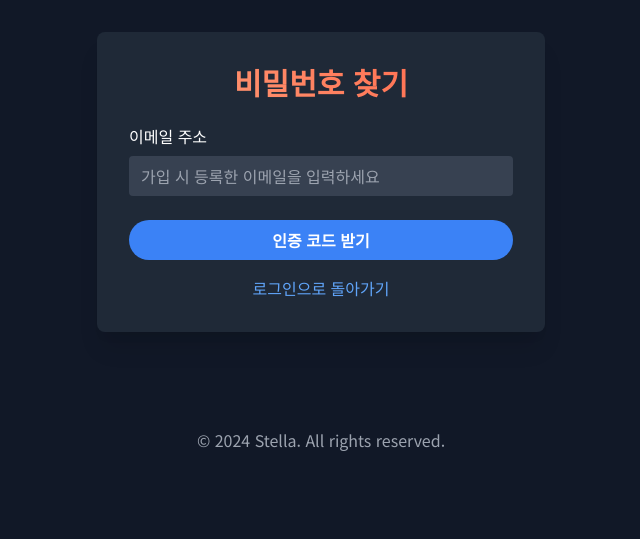
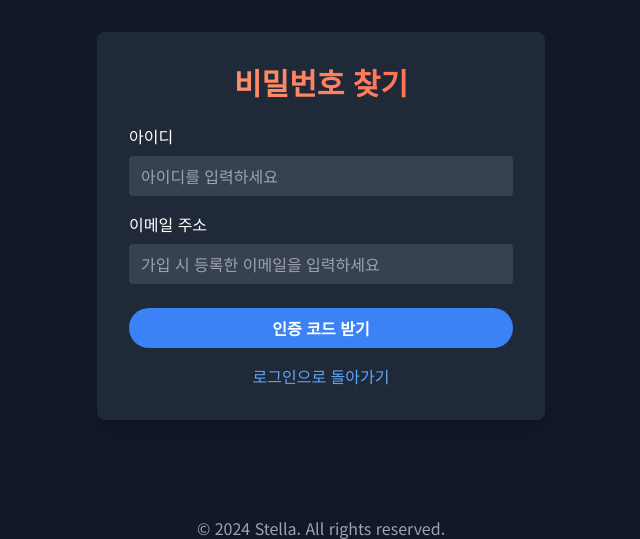
Before and after one commit to Yhoon0729/Stella, a Django app: page /users/findpassword/ in a window 1280 px wide. Shown: the part 64-603 px from the top of the page, without its empty margins (319-959 px from the left). Run offline with Django 5.2, Linux system fonts and the light colour scheme.

Commit message:
4번째 커밋
비밀번호 찾기 프로세스 정교한 작업 추가

```diff
--- a/templates/users/findpassword.html
+++ b/templates/users/findpassword.html
@@ -17,6 +17,12 @@
                 <h2 class="text-3xl font-bold mb-6 text-center gradient-text">비밀번호 찾기</h2>
                 <form method="post" action="{% url 'findpassword' %}">
                     {% csrf_token %}
+                    <div class="mb-4">
+                        <label for="user_id" class="block mb-2">아이디</label>
+                        <input type="text" id="user_id" name="user_id" required
+                               class="w-full px-3 py-2 bg-gray-700 rounded focus:outline-none focus:ring-2 focus:ring-blue-500"
+                               placeholder="아이디를 입력하세요">
+                    </div>
                     <div class="mb-4">
                         <label for="user_email" class="block mb-2">이메일 주소</label>
                         <input type="email" id="user_email" name="user_email" required
--- a/users/views.py
+++ b/users/views.py
@@ -193,12 +193,18 @@ def findpassword(request):
 
     if request.method != 'POST':
         return render(request, "users/findpassword.html")
-    else :
+    else:
+        user_id = request.POST.get('user_id')
         user_email = request.POST.get('user_email')
+
+        if not user_id or not user_email:
+            context = {"msg": "아이디와 이메일을 모두 입력해주세요.", "url": "/users/findpassword"}
+            return render(request, 'alert.html', context)
+
         try:
-            user = User.objects.get(user_email=user_email)
-        except:
-            context = {"msg" : "존재하지 않는 이메일 입니다.", "url" : "/users/findpassword"}
+            user = User.objects.get(user_id=user_id, user_email=user_email)
+        except User.DoesNotExist:
+            context = {"msg": "입력한 정보와 일치하는 사용자가 없습니다.", "url": "/users/findpassword"}
             return render(request, 'alert.html', context)
 
         code = generate_verification_code()
@@ -206,6 +212,7 @@ def findpassword(request):
         user.save()
         send_verification_email(user_email, code)
         request.session['reset_email'] = user_email
+        request.session['reset_user_id'] = user_id
         return redirect('verify_code')
 
 def verify_code(request):
@@ -226,7 +233,7 @@ def verify_code(request):
             return render(request, 'alert.html', context)
         try:
             user = User.objects.get(user_email=email, reset_password_token=code)
-            request.session['user'] = user
+            request.session['user_email'] = user.user_email
             return redirect('resetpassword')
         except User.DoesNotExist:
             context = {"msg" : "인증 코드가 올바르지 않습니다", "url" : "/users/verify_code"}
@@ -238,10 +245,6 @@ def resetpassword(request):
         return redirect('index')
 
     email = request.session.get('reset_email')
-
-    if 'user' not in request.session:
-        context = {"msg":"이메일 인증을 다시 시작해주세요", "url" : "/users/findpassword"}
-        return render(request, 'alert.html', context)
 
     if request.method != 'POST' :
         return render(request, "users/resetpassword.html")
```
